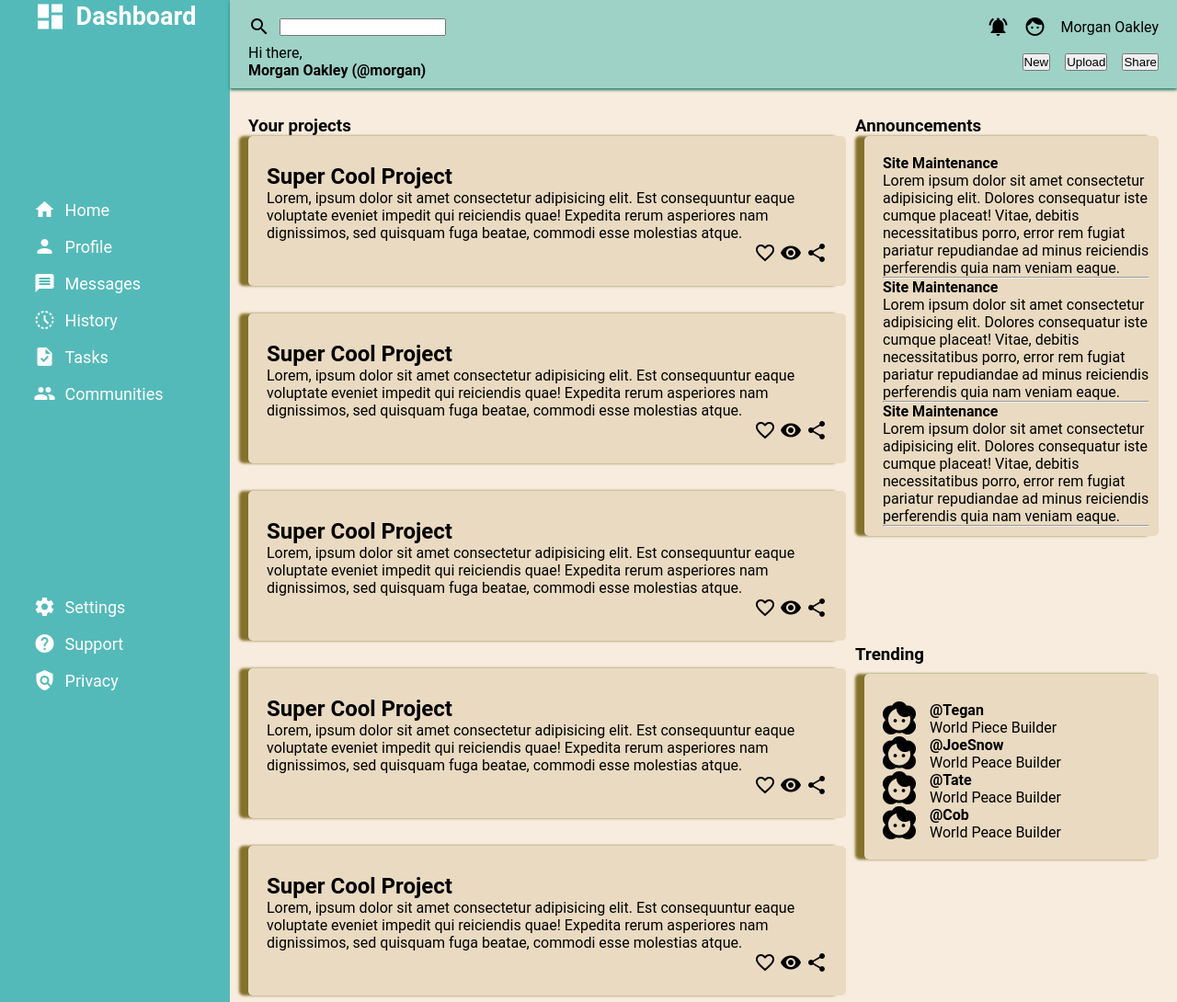
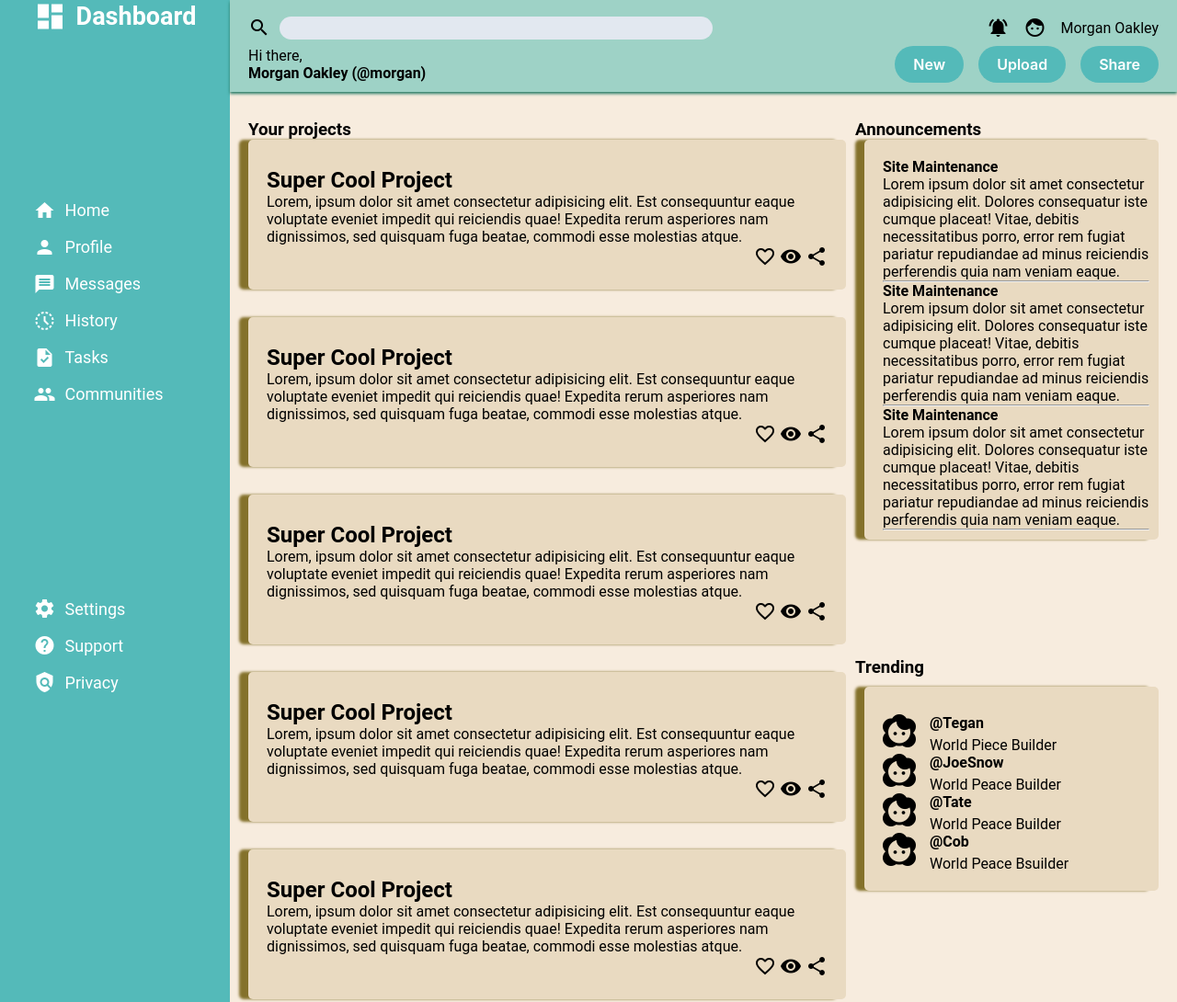
Before and after one commit to Productionmax/Admin-Dashboard, a plain HTML site: page index.html in a window 1280 px wide. Shown: the top 1090 px of the page at 92% size. Drawn offline with Linux system fonts and the light colour scheme.

Commit message:
Added changes to the header by styling the buttons and the search bar

```diff
--- a/index.html
+++ b/index.html
@@ -208,7 +208,7 @@
                                 </span>
                             <div class="trendcardtext">
                                 <h4>@Cob</h4>
-                                <p>World Peace Builder</p>
+                                <p>World Peace Bsuilder</p>
                             </div>
                         </div>
                     </div>
--- a/style.css
+++ b/style.css
@@ -61,6 +61,15 @@ body {
     align-items: center;
     gap:10px;
 }
+input[type=search]{
+    padding-left: 10px;
+    width: 45vw;
+    max-width: 471px;
+    height: 25px;
+    background-color: rgba(226,232,240,255);
+    border: none;
+    border-radius: 15px;
+}
 .icons{
     display:flex;
     align-items: center;
@@ -80,7 +89,42 @@ body {
     justify-content: flex-end;
     gap:16px;
 }
-
+.botbtn button{
+    align-items: center;
+    background-color: #54BAB9;
+    border: 0;
+    border-radius: 100px;
+    box-sizing: border-box;
+    color: #ffffff;
+    cursor: pointer;
+    display: inline-flex;
+    font-family: -apple-system, system-ui, system-ui, "Segoe UI", Roboto, "Helvetica Neue", "Fira Sans", Ubuntu, Oxygen, "Oxygen Sans", Cantarell, "Droid Sans", "Apple Color Emoji", "Segoe UI Emoji", "Segoe UI Symbol", "Lucida Grande", Helvetica, Arial, sans-serif;
+    font-size: 16px;
+    font-weight: 600;
+    justify-content: center;
+    line-height: 20px;
+    max-width: 480px;
+    min-height: 40px;
+    min-width: 0px;
+    overflow: hidden;
+    padding: 0px;
+    padding-left: 20px;
+    padding-right: 20px;
+    text-align: center;
+    touch-action: manipulation;
+    transition: background-color 0.167s cubic-bezier(0.4, 0, 0.2, 1) 0s, box-shadow 0.167s cubic-bezier(0.4, 0, 0.2, 1) 0s, color 0.167s cubic-bezier(0.4, 0, 0.2, 1) 0s;
+    user-select: none;
+    -webkit-user-select: none;
+    vertical-align: middle;
+}
+.botbtn button:hover,.botbtn button:focus{
+    background-color: #16437E;
+    color: #ffffff;
+}
+.botbtn button:active{
+    background: #09223b;
+    color: rgb(255, 255, 255, .7);
+}
 .main-content{
     background-color: #F7ECDE;
     display:grid;
@@ -121,7 +165,7 @@ body {
 }
 .trending{
     position:relative;
-
+    margin-top: 10px;
 }
 .trendboard{
     padding: 20px 10px 10px 20px;
@@ -140,6 +184,7 @@ body {
     display:flex;
     flex-direction: column;
     margin-left: 10px;
+    gap:5px;
 }
 .card{
     display:grid;
```
